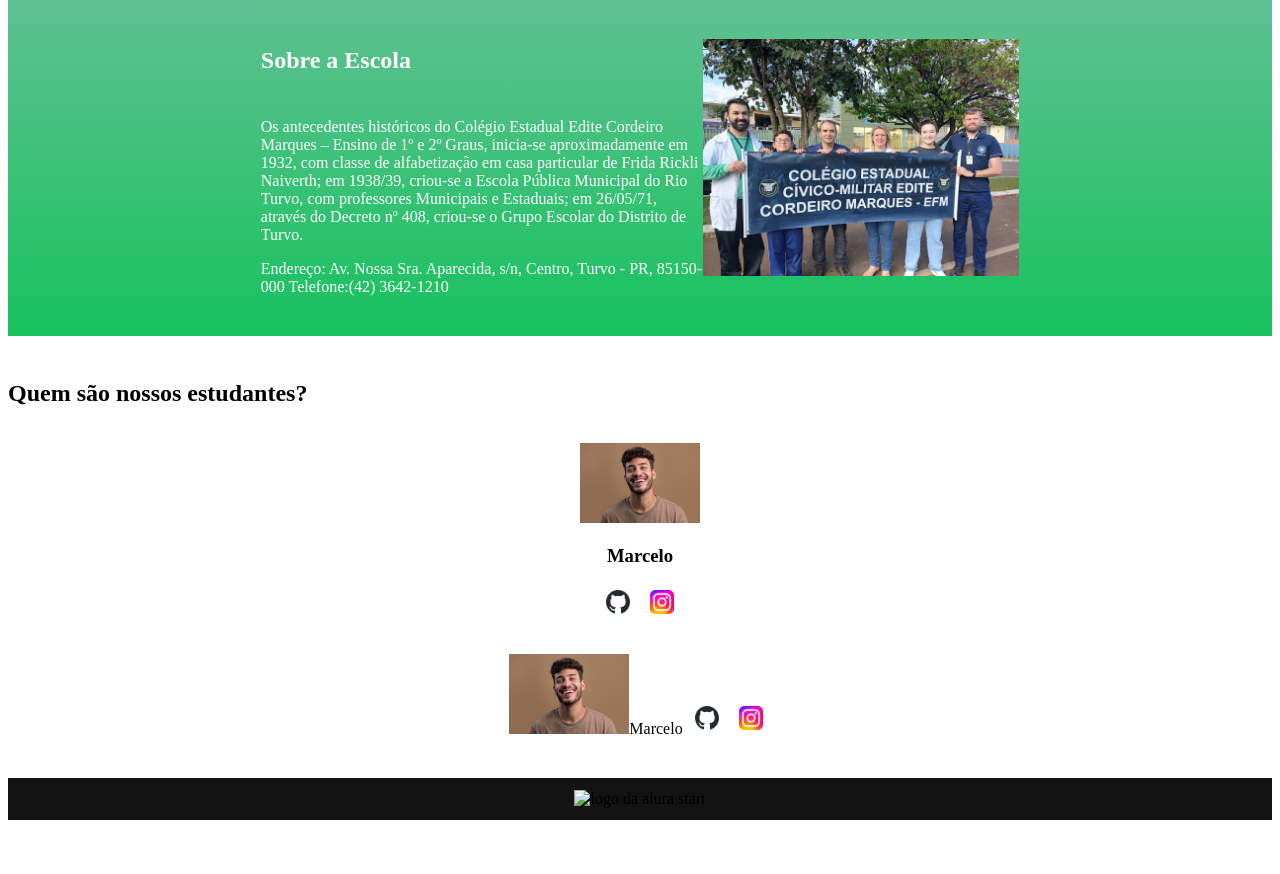
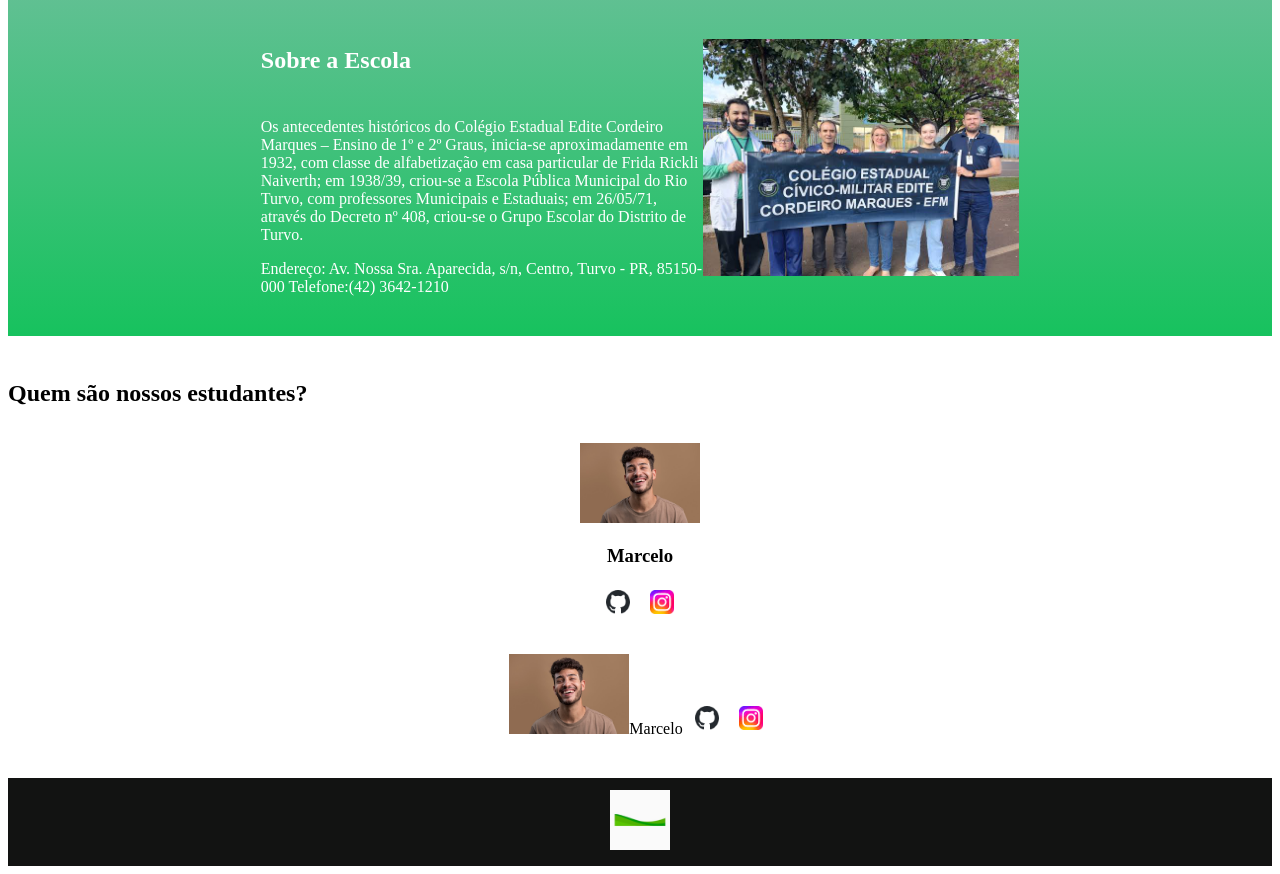
Before and after one commit to bibikarine/Site-CCM-, a plain HTML site: page index.html in a window 1280 px wide. Shown: the part 264-1138 px from the top of the page. Before the commit the page ends 1092 px from the top, so only its background shows below. Drawn offline with Linux system fonts and the light colour scheme.

Commit message:
Update index.html

```diff
--- a/index.html
+++ b/index.html
@@ -45,7 +45,7 @@
     </div>
     </section>
  <footer class="rodape">
-        <img class="rodape-imagem"src="alurastart logo.png" alt="logo da alura start">
+        <img class="rodape-imagem"src="Rodapé.jpeg" alt="logo da alura start">
     </footer>
 </body>
 </html>
```
